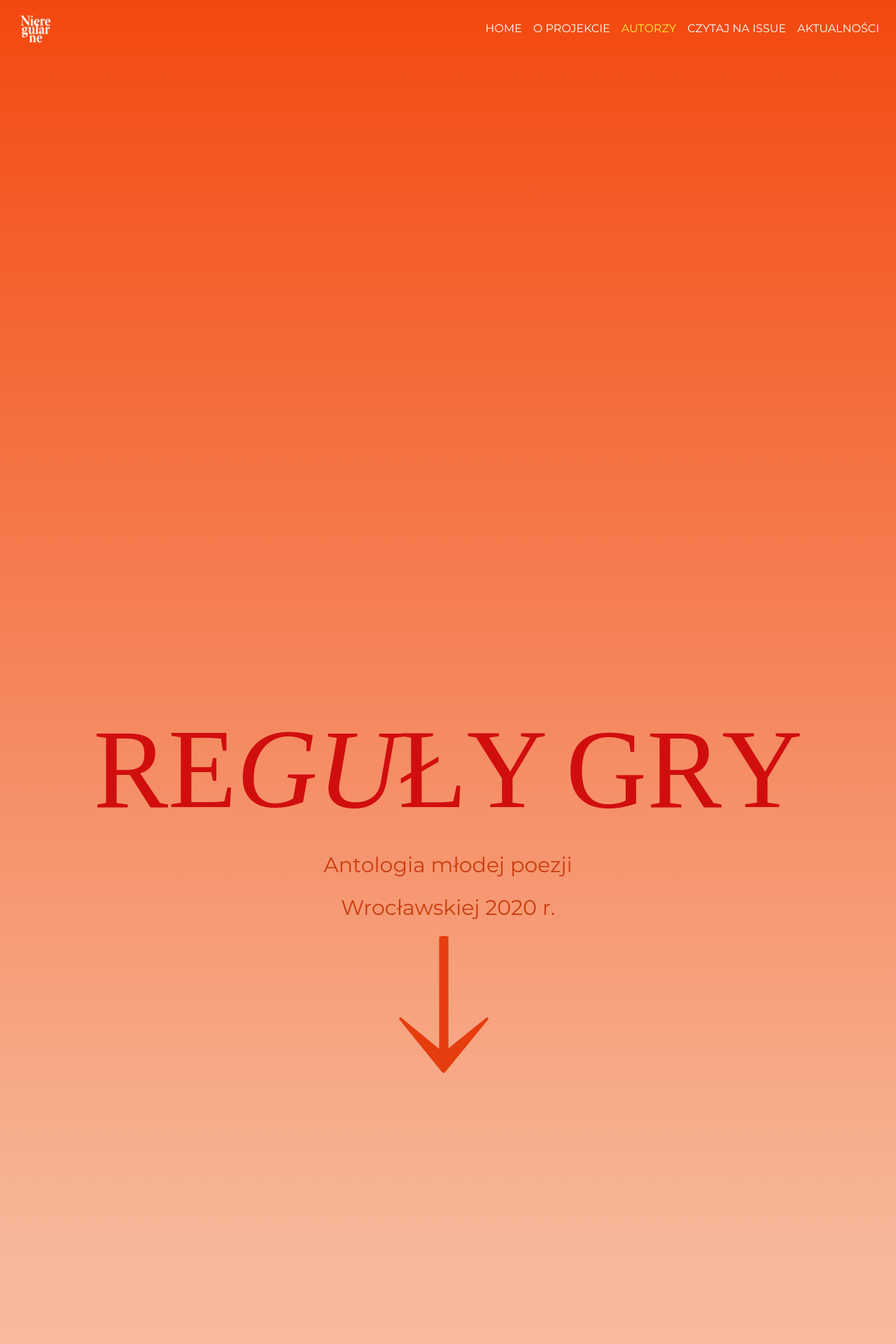
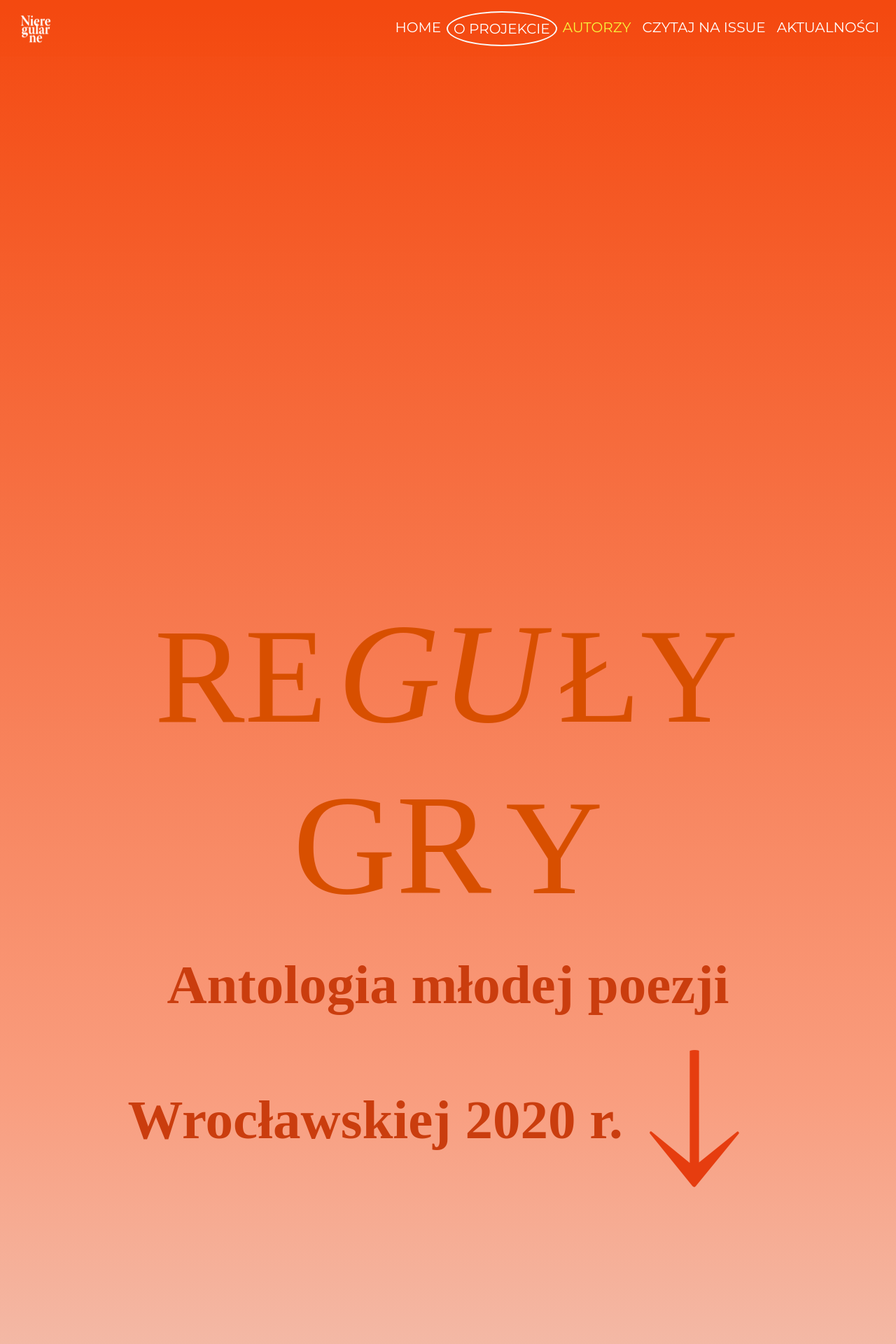
Before and after one commit to Ofey521/AMP, a Django app: page / in a window 1280 px wide. Shown: the top 1920 px of the page at 70% size. Run offline with Django 3.2, Linux system fonts and the light colour scheme; some libraries are stand-ins or nearby versions; some web fonts are replaced.

Commit message:
dodanie custom scroll bara i fontów

```diff
--- a/static/css/main.css
+++ b/static/css/main.css
@@ -10,11 +10,12 @@
 html {
   scroll-behavior: smooth;
 }
-
+/*belka stopka font*/
 body {
   position: relative;
   font-family: 'Montserrat';
   background-color: #333;
+  font-size: 20px;
 }
 
 h2 {
@@ -42,7 +43,7 @@ h2 {
 
 
 
-.about-us_text{
+.about-us_text {
   color: rgb(71, 20, 20);
   font-size: 20px;
 }
@@ -70,10 +71,16 @@ nav {
 
 nav a,
 nav i {
-  color: #fff;
+  color: rgb(255, 255, 255);
   -webkit-transition: color .3s;
   transition: color .3s;
 }
+
+a.nav-item.nav-link.radius{
+  border: 2px solid rgb(250, 250, 250);
+  border-radius: 50%;
+}
+
 
 nav a:hover {
   color: #000000;
@@ -85,7 +92,7 @@ nav i {
 
 nav .navbar-brand {
   font-weight: bold;
-  color:#333;
+  color: rgb(51, 51, 51);
   padding-left: 10px;
   padding-top: 10px;
 }
@@ -116,9 +123,7 @@ header .hero-img {
   background-size: cover;
   background-attachment: fixed;
   z-index: 0;
-
-
-  background: linear-gradient(#f34910, #f7b596, #ffeae2, #ffffff);
+  background: linear-gradient( rgba(244,73,16,1) 0%, rgba(249,157,126,1) 30%, rgba(233,236,239,1) 50%);
   background-size: 200% 200%;
 
 }
@@ -132,7 +137,7 @@ header .hero-shadow {
   z-index: -10;
 }
 
- .hero-text_glowny {
+.hero-text_glowny {
   display: -webkit-box;
   display: -ms-flexbox;
   display: flex;
@@ -153,41 +158,48 @@ header .hero-shadow {
 
 }
 
-
-
-
 .re-text {
-  font-size: 160px;
-  color: #d10e0e;
-  font-family:'acumin-pro';
+  font-size: 193px;
+  padding: 5px;
+  color: #d84f00;
+  font-family: 'acumin-pro';
 
 }
 
 .gu-text {
-  font-size: 160px;
-  color: #d10e0e;
+  font-size: 204px;
+  padding: 10px;
+  color: #d84f00;
   font-family: 'cormorant-garamond';
   font-style: italic;
 }
 
-.ly-text{
-  font-size: 160px;
-  color: #d10e0e;
-  font-family:'acumin-pro';
+.ly-text {
+  font-size: 193px;
+  padding: 10px;
+  color: #d84f00;
+  font-family: 'acumin-pro';
 }
 
 .gr-text {
-  font-size: 160px;
-  color: #d10e0e;
+  font-size: 204px;
+  padding: 10px;
+  color: #d84f00;
   font-family: 'cormorant-garamond';
 }
 
-.y-text{
-  font-size: 160px;
-  color: #d10e0e;
-  font-family:'acumin-pro';
+.y-text {
+  font-size: 193px;
+  padding: 10px;
+  color: #d84f00;
+  font-family: 'acumin-pro';
 }
 
+.ant{
+  font-family: 'cormorant-garamond';
+  font-size: 79px;
+
+}
 
 header .fa-chevron-down {
   display: none;
@@ -208,7 +220,6 @@ i.icon-strzala:before {
 }
 
 
-
 #aboutus i {
   margin-top: 20px;
   font-size: 30px;
@@ -217,7 +228,8 @@ i.icon-strzala:before {
 #aboutus h3 {
   font-size: 18px;
 }
-#aboutus p{
+
+#aboutus p {
   font-size: 40px;
 }
 
@@ -233,9 +245,11 @@ i.icon-strzala:before {
 
 
 
-#aboutus-hero {
-  color: rgb(255, 255, 255);
+#aboutus-hero p {
+  color: rgb(0, 0, 0);
   overflow: hidden;
+  font-family: 'acumin-pro';
+  font-size: 100px;
 }
 
 #aboutus-hero .jumbotron {
@@ -246,8 +260,16 @@ i.icon-strzala:before {
   background-attachment: fixed;
   z-index: 0;
 
-  background: linear-gradient(#f34910, #e7743e, #c99a88, #ffffff);
+  background: linear-gradient( rgba(233,236,239,1) 0%, rgba(249,157,126,1) 30%, rgba(244,73,16,1) 50%);
   background-size: 200% 200%;
+}
+
+i.ikona {
+  background: url('/static/img/ikona.svg');
+  height: 20px;
+  width: 20px;
+  display: block;
+  /* Other styles here */
 }
 
 
@@ -263,6 +285,7 @@ i.icon-strzala:before {
 #aboutus-hero .jumbotron p {
   font-size: 14px;
 }
+
 /*
 #aboutus-hero .about-shadow {
   position: absolute;
@@ -273,7 +296,7 @@ i.icon-strzala:before {
   z-index: -10;
 }
 */
-#aboutus-hero .about-hero-item .row{
+#aboutus-hero .about-hero-item .row {
   margin: 10px 0;
   font-size: 20px;
 }
@@ -358,13 +381,13 @@ i.icon-strzala:before {
 
 .carousel-control-prev .carousel-control-prev-icon,
 .carousel-control-next .carousel-control-next-icon {
-    outline: black;
-    background-color: rgba(0, 0, 0, 0.3);
+  outline: black;
+  background-color: rgba(0, 0, 0, 0.3);
 }
 
 .carousel-control-prev .fa-chevron-left,
 .carousel-control-next .fa-chevron-right {
-    color: black;
+  color: black;
 }
 
 .carousel-caption {
@@ -495,3 +518,26 @@ footer p {
   font-size: 50px;
 
 }
+
+/* Let's get this party started */
+::-webkit-scrollbar {
+  width: 20px;
+}
+
+/* Track */
+::-webkit-scrollbar-track {
+  -webkit-box-shadow: inset 0 0 6px rgba(0,0,0,0.3);
+  -webkit-border-radius: 20px;
+  border-radius: 20px;
+}
+
+/* Handle */
+::-webkit-scrollbar-thumb {
+  -webkit-border-radius: 20px;
+  border-radius: 20px;
+  background: rgba(244,73,16,1);
+  -webkit-box-shadow: inset 0 0 6px rgba(0,0,0,0.5);
+}
+::-webkit-scrollbar-thumb:window-inactive {
+background: rgba(255,0,0,0.4);
+}
--- a/templates/strona_amp/index.html
+++ b/templates/strona_amp/index.html
@@ -45,7 +45,7 @@
         <div class="collapse navbar-collapse" id="navbarNavAltMarkup">
             <div class="navbar-nav ml-auto">
                 <a class="nav-item nav-link active" href="#home">Home</a>
-                <a class="nav-item nav-link" href="#aboutus">o projekcie</a>
+                <a class="nav-item nav-link radius" href="#aboutus">o projekcie</a>
                 <a class="nav-item nav-link" href="#aboutus-hero">autorzy</a>
                 <a class="nav-item nav-link" href="https://issuu.com/nieregularnesrodowisko/docs/antologia_issu_6ca9cfcadb7392?fbclid=IwAR30dr2x9rii6pYqvrdL7JX2TMX7fXkVIFbcSCJlzuucaqq748Ui7iWKrtU" target="blank">czytaj na issue</a>
                 <a class="nav-item nav-link" href="#contact">aktualności</a>
@@ -63,11 +63,10 @@
                 <span class="re-text">RE</span><span class="gu-text">GU</span><span class="ly-text">ŁY</span> <span class="gr-text">GR</span><span class="y-text">Y</span>
                 </h1>
                 <p class="os-animation " data-animation='fadeIn' data-delay='.5s'>
-                <span class="amp">Antologia młodej poezji</span>
+                <span class="ant"><strong>Antologia młodej poezji</strong></span>
                 </p>
                 <p class="os-animation " data-animation='fadeIn' data-delay='.5s'>
-                    <span class="amp">Wrocławskiej 2020 r.</span>
-                    <br>
+                    <span class="ant"><strong>Wrocławskiej 2020 r.</strong></span>
                     <a href="#aboutus">
                         <img src="/static/img/ikona.png" alt="">
                     </a>
```
Also changed, not shown: other parts of templates/strona_amp/index.html (+14 -16 lines), static/img/ikona.svg (added).
